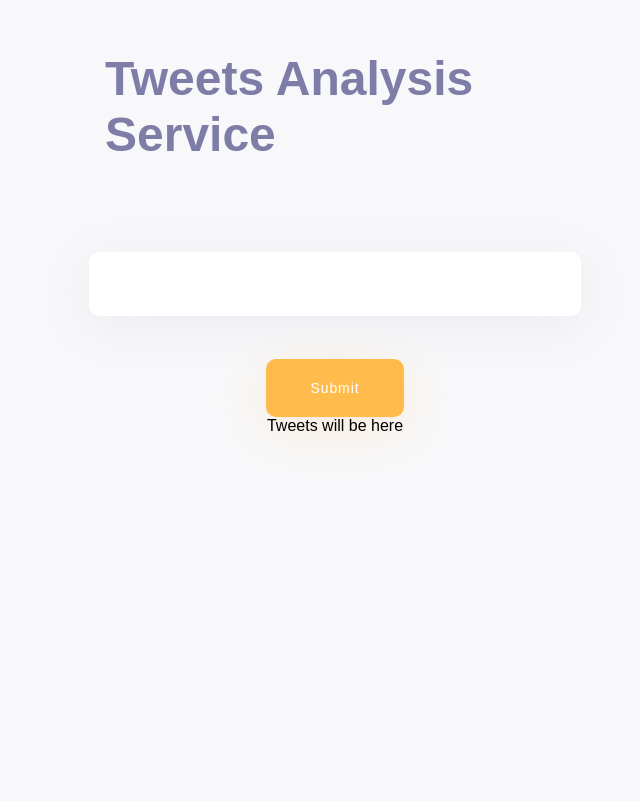
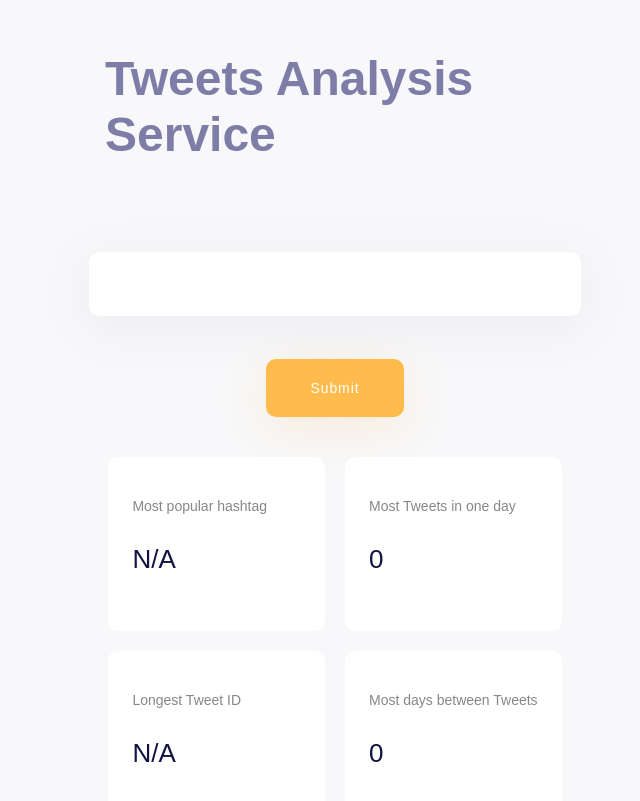
Before and after one commit to sergiycheck/CodeScreen_React_1, a React (Create React App) app: page / in a window 1280 px wide. Shown: the part 129-930 px from the top of the page, without its empty margins (305-945 px from the left). Before the commit the page ends 800 px from the top, so only its background shows below. Built offline with nearby package versions, Linux system fonts and the light colour scheme; no server answers.

Commit message:
styles, corrections, fist two functions

```diff
--- a/src/App/index.tsx
+++ b/src/App/index.tsx
@@ -67,8 +67,7 @@ function App() {
         </button>
       </form>
 
-      <Tweets />
-      {JSON.stringify(tweets)}
+      <Tweets tweets={tweets ? Object.values(tweets) : []} />
     </div>
   );
 }
--- a/src/App/style.scss
+++ b/src/App/style.scss
@@ -9,12 +9,14 @@
   height: 112px;
   width: 460px;
   color: #7d7da7;
+
+  padding-top: 132px;
+  padding-bottom: 44px;
+
   font-size: 48px;
   font-weight: bold;
   letter-spacing: 0;
   line-height: 56px;
-  padding-top: 132px;
-  padding-bottom: 44px;
 }
 
 .username-input-box {
@@ -34,9 +36,11 @@
   padding: 0.5rem;
   padding-left: 24px;
   color: #87878a;
+
   font-size: 16px;
   letter-spacing: 0;
   line-height: 56px;
+
   position: relative;
   bottom: 3px;
 }
@@ -58,9 +62,11 @@
   cursor: pointer;
 
   color: #ffffff;
+
   font-size: 14px;
   font-weight: 400;
   letter-spacing: 0.88px;
   line-height: 56px;
+
   text-align: center;
 }
--- a/src/Tweets/index.tsx
+++ b/src/Tweets/index.tsx
@@ -1,25 +1,107 @@
 import React from "react";
+import { Tweet } from "../App/types";
+import { hashTagRegex } from "../utils/regexes";
 import "./style.scss";
 
-export default function Tweets() {
+export default function Tweets({ tweets }: { tweets?: Tweet[] }) {
+  const [hashTag, setHashTag] = React.useState("N/A");
+
+  const [mostTweets, setMostTweets] = React.useState(0);
+
+  const [longestTweet, setLongetTweet] = React.useState("N/A");
+
+  const [mostDays, setMostDays] = React.useState(0);
+
   /**
    * Retrieves the most popular hash tag tweeted by the given user.
    * Note that the string returned by this method should not include the hashtag itself.
    * For example, if the most popular hash tag is "#React", this method should return "React".
    * If there are no tweets for the given user, this method should return "N/A".
    */
-  const getMostPopularHashTag = (tweets) => {
-    //TODO Implement
-  };
+  const getMostPopularHashTag = React.useCallback((tweets: Tweet[]) => {
+    const hashTagsMap = new Map();
+
+    tweets.forEach((item) => {
+      const matches = item.text.match(hashTagRegex);
+      if (!matches) return;
+
+      matches
+        .map((match) => match.replace("#", "").trim())
+        .forEach((match) => {
+          if (hashTagsMap.has(match)) {
+            const value = hashTagsMap.get(match);
+            hashTagsMap.set(match, value + 1);
+          } else {
+            hashTagsMap.set(match, 1);
+          }
+        });
+    });
+
+    const [firstHashTag, fistHashTagNum] = hashTagsMap.entries().next().value;
+
+    if (!firstHashTag) return "N/A";
+
+    let mostPopularHastTag = firstHashTag;
+    let maxNumOfOccurrences = fistHashTagNum;
+
+    const mapIterator = hashTagsMap[Symbol.iterator]();
+
+    for (const [hashName, hashNum] of mapIterator) {
+      if (hashNum > maxNumOfOccurrences) {
+        mostPopularHastTag = hashName;
+        maxNumOfOccurrences = hashNum;
+      }
+    }
+
+    console.log(hashTagsMap);
+
+    return mostPopularHastTag;
+  }, []);
 
   /**
    * Retrieves the highest number of tweets that were created on any given day by the given user.
    * A day's time period here is defined from 00:00:00 to 23:59:59
    * If there are no tweets for the given user, this method should return 0.
    */
-  const getMostTweetsInOneDay = (tweets) => {
-    //TODO Implement
-  };
+  const getMostTweetsInOneDay = React.useCallback((tweets: Tweet[]) => {
+    if (!tweets.length) return 0;
+
+    const sameDay = (d1: Date, d2: Date) => {
+      return d1.getMonth() === d2.getMonth() && d1.getDate() === d2.getDate();
+    };
+
+    let maxTweetsPerDay = 0;
+
+    for (let i = 0; i < tweets.length; i++) {
+      const createAtIso1 = tweets[i].createdAt;
+      const dateOne = new Date(createAtIso1);
+
+      let numberOfTweetsForDay = 0;
+      let firstTime = true;
+
+      for (let j = i + 1; j < tweets.length; j++) {
+        const createdAtIso2 = tweets[j].createdAt;
+        const dateTwo = new Date(createdAtIso2);
+
+        if (sameDay(dateOne, dateTwo)) {
+          if (firstTime) {
+            numberOfTweetsForDay = 2;
+            firstTime = false;
+          }
+          numberOfTweetsForDay += 1;
+        }
+      }
+
+      if (numberOfTweetsForDay > maxTweetsPerDay) {
+        maxTweetsPerDay = numberOfTweetsForDay;
+      }
+
+      numberOfTweetsForDay = 0;
+      firstTime = true;
+    }
+
+    return maxTweetsPerDay;
+  }, []);
 
   /**
    * Finds the first 6 characters of the ID of the longest tweet for the given user.
@@ -28,9 +110,9 @@ export default function Tweets() {
    * You can assume there will only be one tweet that is the longest.
    * If there are no tweets for the given user, this method should return "N/A".
    */
-  const getLongestTweetIdPrefix = (tweets) => {
+  const getLongestTweetIdPrefix = React.useCallback((tweets: Tweet[]) => {
     //TODO Implement
-  };
+  }, []);
 
   /**
    * Retrieves the most number of days between tweets by the given user.
@@ -38,9 +120,54 @@ export default function Tweets() {
    * method should return 12.
    * If there are no tweets for the given user, this method should return 0.
    */
-  const getMostDaysBetweenTweets = (tweets) => {
+  const getMostDaysBetweenTweets = React.useCallback((tweets: Tweet[]) => {
     //TODO Implement
-  };
+  }, []);
 
-  return <div>Tweets will be here</div>;
+  React.useEffect(() => {
+    if (tweets?.length) {
+      const mostPopular = getMostPopularHashTag(tweets);
+      setHashTag(() => mostPopular);
+
+      const maxTweets = getMostTweetsInOneDay(tweets);
+      setMostTweets(() => maxTweets);
+
+      getLongestTweetIdPrefix(tweets);
+
+      getMostDaysBetweenTweets(tweets);
+    }
+
+    return () => {
+      setHashTag(() => "N/A");
+      setMostTweets(() => 0);
+      setLongetTweet(() => "N/A");
+      setMostDays(() => 0);
+    };
+  }, [
+    tweets,
+    getMostPopularHashTag,
+    getMostTweetsInOneDay,
+    getLongestTweetIdPrefix,
+    getMostDaysBetweenTweets,
+  ]);
+
+  const statNames = React.useMemo(() => {
+    return [
+      { title: "Most popular hashtag", data: hashTag },
+      { title: "Most Tweets in one day", data: mostTweets },
+      { title: "Longest Tweet ID", data: longestTweet },
+      { title: "Most days between Tweets", data: mostDays },
+    ];
+  }, [hashTag, mostTweets, longestTweet, mostDays]);
+
+  const renderedTweetStats = statNames.map((item, index) => {
+    return (
+      <div className="stats-box" key={index}>
+        <p className="stats-box-heading">{item.title}</p>
+        <p className="stats-box-info">{item.data}</p>
+      </div>
+    );
+  });
+
+  return <div className="tweet-stats-container">{renderedTweetStats}</div>;
 }
--- a/src/Tweets/style.scss
+++ b/src/Tweets/style.scss
@@ -1,48 +1,35 @@
-.stats-boxes {
-    text-align: center;
-}
-
-.stats-box-row-1 {
-  margin-top: 48px;
-  margin-bottom: 24px;
-}
-
-.stats-box-right {
-    margin-left: 20px;
+.tweet-stats-container {
+  margin-top: 40px;
+  display: grid;
+  grid-template-columns: 1fr 1fr;
+  gap: 20px;
 }
 
 .stats-box {
-    height: 136px;
-    width: 220px;
   border-radius: 10px;
-    background-color: #FFFFFF;
+  background-color: #ffffff;
   display: inline-block;
   text-align: left;
+  padding: 27px 24px;
 }
 
 .stats-box-heading {
-    height: 32px;
-    width: 122px;
-    color: #87878A;
+  color: #87878a;
+
   font-size: 14px;
   font-weight: 400;
   letter-spacing: 0;
   line-height: 16px;
-    margin-left: 24px;
-    top: 27px;
+
   position: relative;
 }
 
 .stats-box-info {
-    height: 38px;
-    width: 122px;
   color: #131242;
+
   font-size: 26px;
   letter-spacing: 0;
   line-height: 38px;
-    position: relative;
-    top: 50px;
-    margin-left: 24px;
 }
 
 .loader {
--- /dev/null
+++ b/src/utils/regexes.ts
@@ -0,0 +1 @@
+export const hashTagRegex = /\W(#.+\b)(?!;)/gm;
--- a/tsconfig.json
+++ b/tsconfig.json
@@ -1,6 +1,6 @@
 {
   "compilerOptions": {
-    "target": "es5",
+    "target": "ESNext",
     "lib": ["dom", "dom.iterable", "esnext"],
     "allowJs": true,
     "skipLibCheck": true,
@@ -18,5 +18,5 @@
     "jsx": "react-jsx"
   },
   "include": ["src"],
-  "exclude": ["src/*.test.ts"]
+  "exclude": ["src/*.test.ts", "cypress"]
 }
```
Also changed, not shown: package.json (+12 -0 lines). Lines whose indentation alone changed are shown as unchanged.
